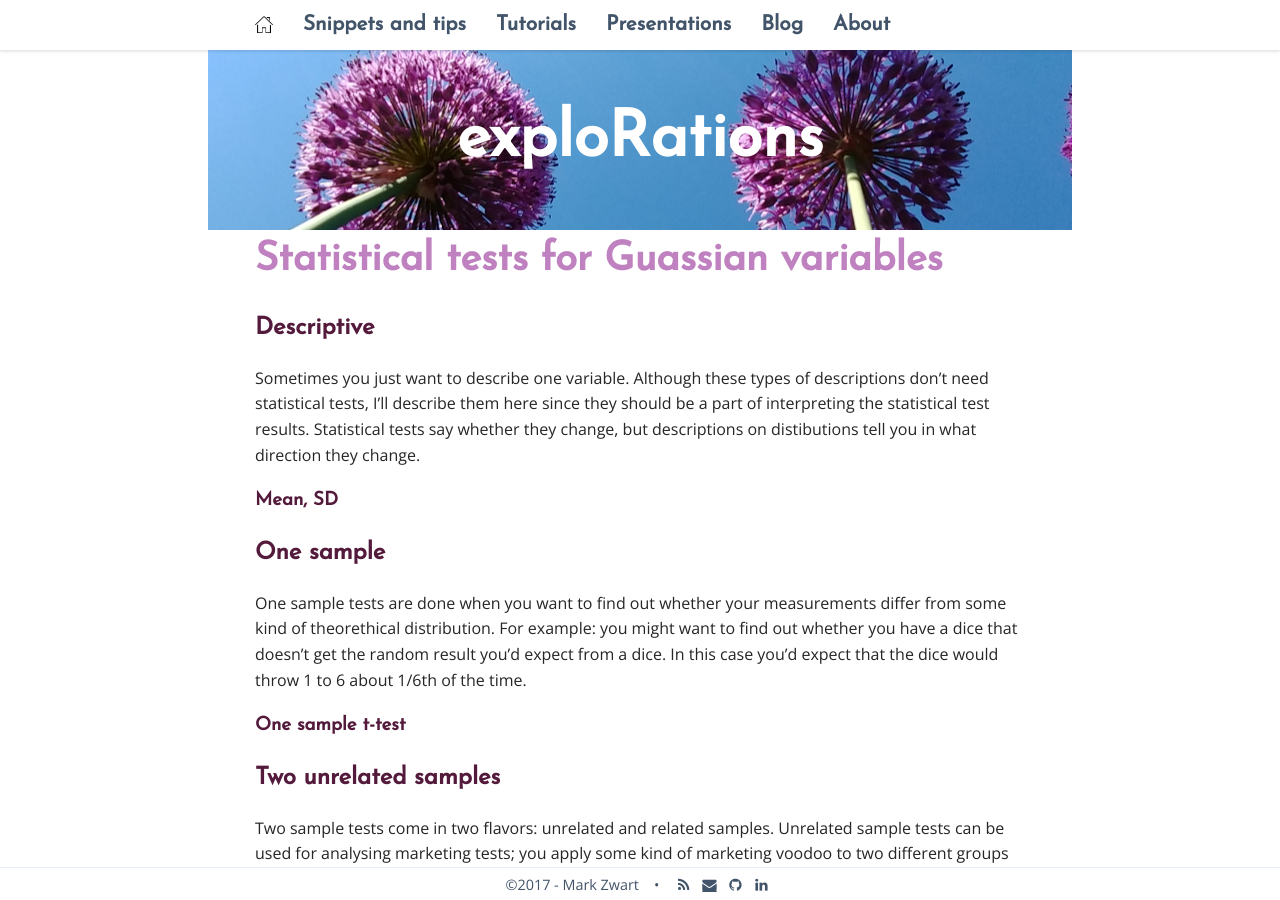
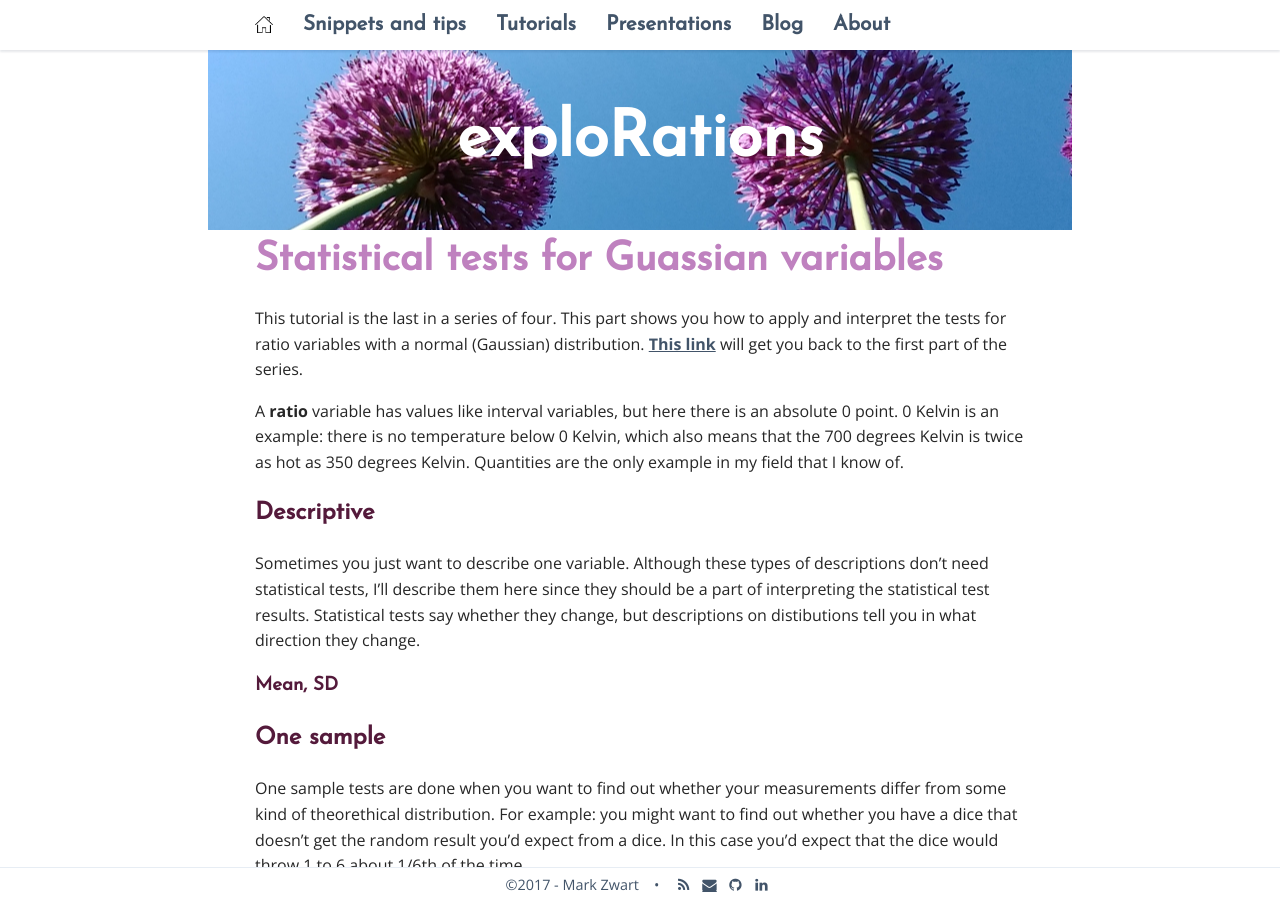
Before and after one commit to mark-me/mark-me.github.io, a Jekyll site: the page built from _pages/tutorials/statistical-tests/statistical-tests-gaussian.md, in a window 1280 px wide and 900 px high. Built offline with Jekyll 4.4.1, drawn with Linux system fonts in a browser that asks for light colours; nearby versions of some CDN libraries; comment, search, counter and statistics services are not loaded; some of the changed text lies outside the part shown.

Commit message:
Update statistical-tests-gaussian.md

```diff
--- a/_pages/tutorials/statistical-tests/statistical-tests-gaussian.md
+++ b/_pages/tutorials/statistical-tests/statistical-tests-gaussian.md
@@ -5,11 +5,17 @@ comments: true
 permalink: /statistical-tests-gaussian/
 ---
 
+This tutorial is the last in a series of four. This part shows you how to apply and interpret the tests for ratio variables with a normal (Gaussian) distribution. [This link](/statistical-tests/) will get you back to the first part of the series.
+
+A **ratio** variable has values like interval variables, but here there is an absolute 0 point. 0 Kelvin is an example: there is no temperature below 0 Kelvin, which also means that the 700 degrees Kelvin is twice as hot as 350 degrees Kelvin. Quantities are the only example in my field that I know of.
+
 ## Descriptive
 
 Sometimes you just want to describe one variable. Although these types of descriptions don't need statistical tests, I'll describe them here since they should be a part of interpreting the statistical test results. Statistical tests say whether they change, but descriptions on distibutions tell you in what direction they change.
 
 ### Mean, SD
+
+
 
 ## One sample
 
@@ -19,11 +25,13 @@ One sample tests are done when you want to find out whether your measurements di
 
 ## Two unrelated samples
 
-Two sample tests come in two flavors: unrelated and related samples. Unrelated sample tests can be used for analysing marketing tests; you apply some kind of marketing voodoo to two different groups of prospects/customers and you want to know which method was best. The related samples tests are used to determine whether there are differences before and after some kind of treatment. It is also useful when seeing when verifying the predictions of machine learning algorithms.
+Unrelated sample tests can be used for analysing marketing tests; you apply some kind of marketing voodoo to two different groups of prospects/customers and you want to know which method was best.
 
 ### Unpaired t-test
 
 ## Two unrelated samples
+
+The related samples tests are used to determine whether there are differences before and after some kind of treatment. It is also useful when seeing when verifying the predictions of machine learning algorithms.
 
 ### Paired t-test
 
```
